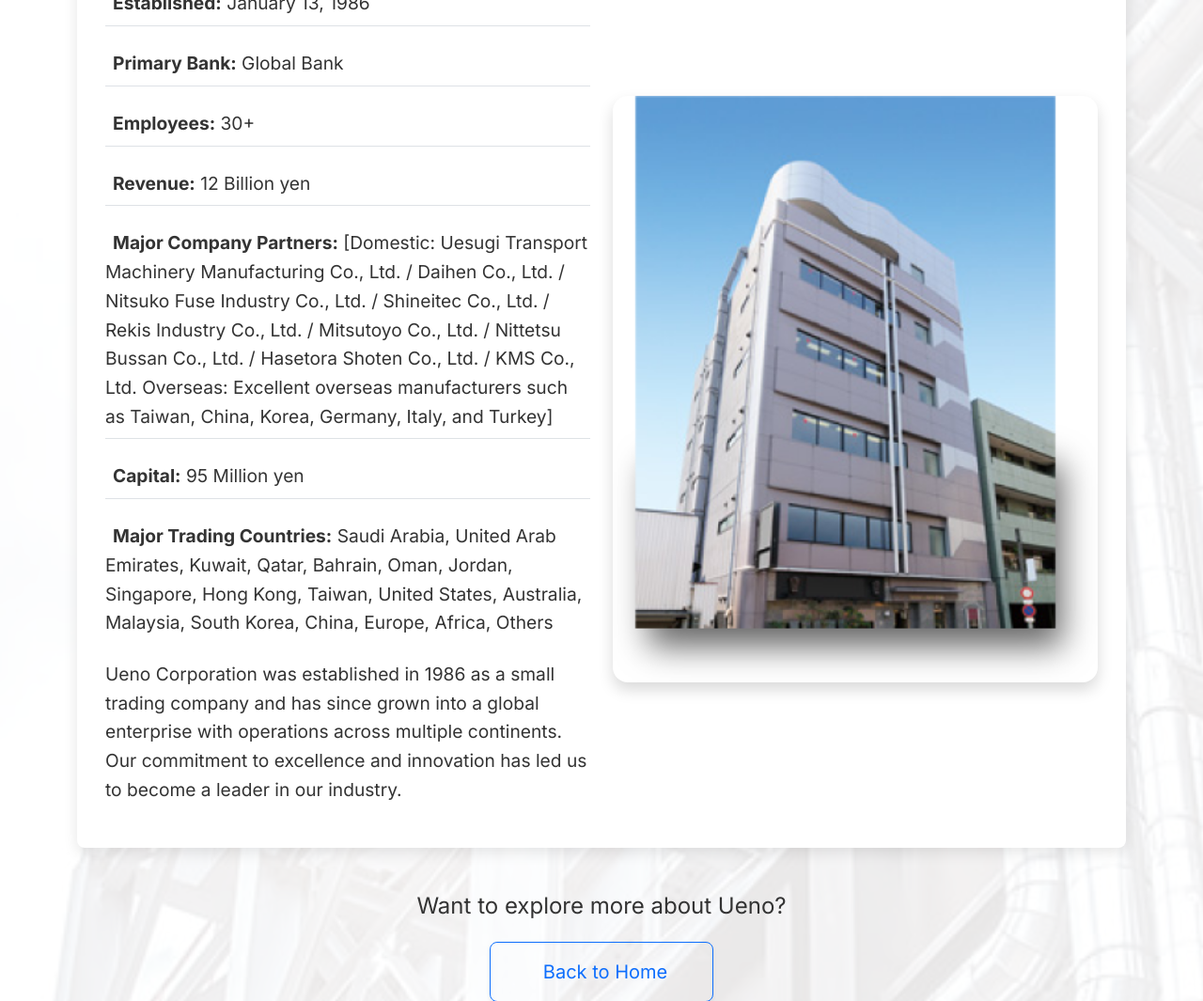
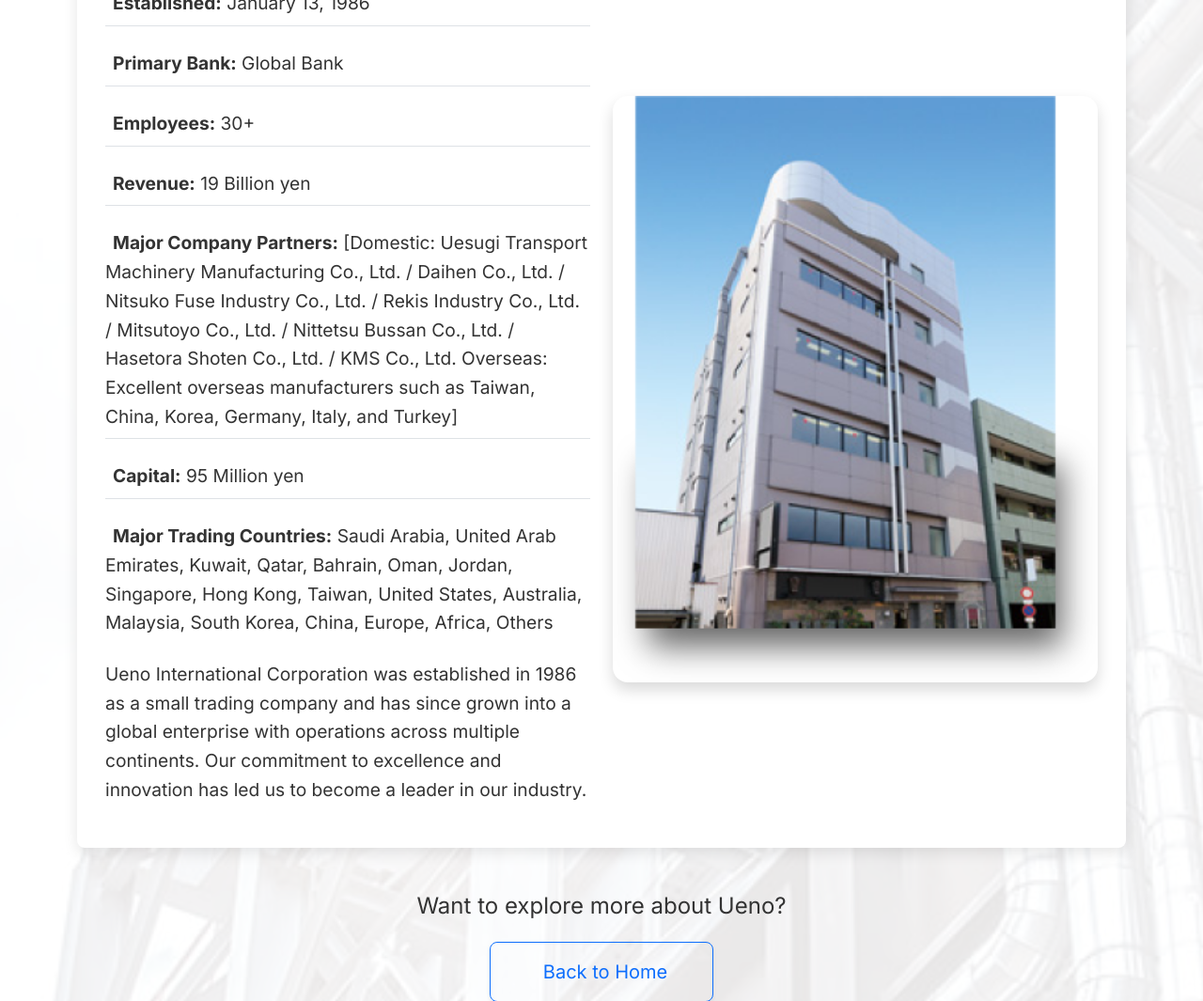
Before and after one commit to EPT001/uenocorporation, a Django app: page /uenowebsite/about/ in a window 1280 px wide. Shown: the top 1065 px of the page at 94% size. Run offline with Django 5.2, Linux system fonts and the light colour scheme.

Commit message:
Update about.html

```diff
--- a/templates/uenowebsite/about.html
+++ b/templates/uenowebsite/about.html
@@ -476,11 +476,11 @@
                     </li>
                     <li class="mb-3 pb-2 border-bottom">
                         <i class="bi bi-currency-yen" style="color: var(--accent-blue);"></i>
-                        <strong>Revenue:</strong> 12 Billion yen
+                        <strong>Revenue:</strong> 19 Billion yen
                     </li>
                     <li class="mb-3 pb-2 border-bottom">
                         <i class="bi bi-handshake" style="color: var(--accent-blue);"></i>
-                        <strong>Major Company Partners:</strong> [Domestic: Uesugi Transport Machinery Manufacturing Co., Ltd. / Daihen Co., Ltd. / Nitsuko Fuse Industry Co., Ltd. / Shineitec Co., Ltd. / Rekis Industry Co., Ltd. / Mitsutoyo Co., Ltd. / Nittetsu Bussan Co., Ltd. / Hasetora Shoten Co., Ltd. / KMS Co., Ltd. Overseas: Excellent overseas manufacturers such as Taiwan, China, Korea, Germany, Italy, and Turkey]
+                        <strong>Major Company Partners:</strong> [Domestic: Uesugi Transport Machinery Manufacturing Co., Ltd. / Daihen Co., Ltd. / Nitsuko Fuse Industry Co., Ltd. / Rekis Industry Co., Ltd. / Mitsutoyo Co., Ltd. / Nittetsu Bussan Co., Ltd. / Hasetora Shoten Co., Ltd. / KMS Co., Ltd. Overseas: Excellent overseas manufacturers such as Taiwan, China, Korea, Germany, Italy, and Turkey]
                     </li>
                     <li class="mb-3 pb-2 border-bottom">
                         <i class="bi bi-building-check" style="color: var(--accent-blue);"></i>
@@ -492,7 +492,7 @@
                         Saudi Arabia, United Arab Emirates, Kuwait, Qatar, Bahrain, Oman, Jordan, Singapore, Hong Kong, Taiwan, United States, Australia, Malaysia, South Korea, China, Europe, Africa, Others
                     </li>
                 </ul>
-                <p class="mt-4">Ueno Corporation was established in 1986 as a small trading company and has since grown into a global enterprise with operations across multiple continents. Our commitment to excellence and innovation has led us to become a leader in our industry.</p>
+                <p class="mt-4">Ueno International Corporation was established in 1986 as a small trading company and has since grown into a global enterprise with operations across multiple continents. Our commitment to excellence and innovation has led us to become a leader in our industry.</p>
             </div>
             <div class="col-md-6">
                 <div class="card shadow border-0 rounded-4 overflow-hidden">
```
